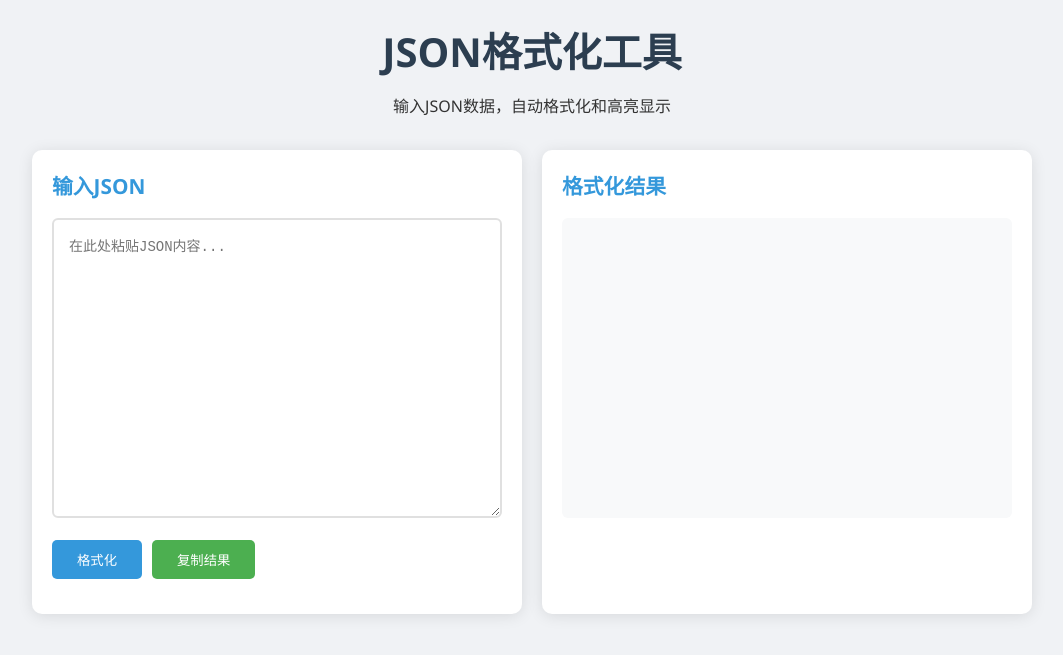
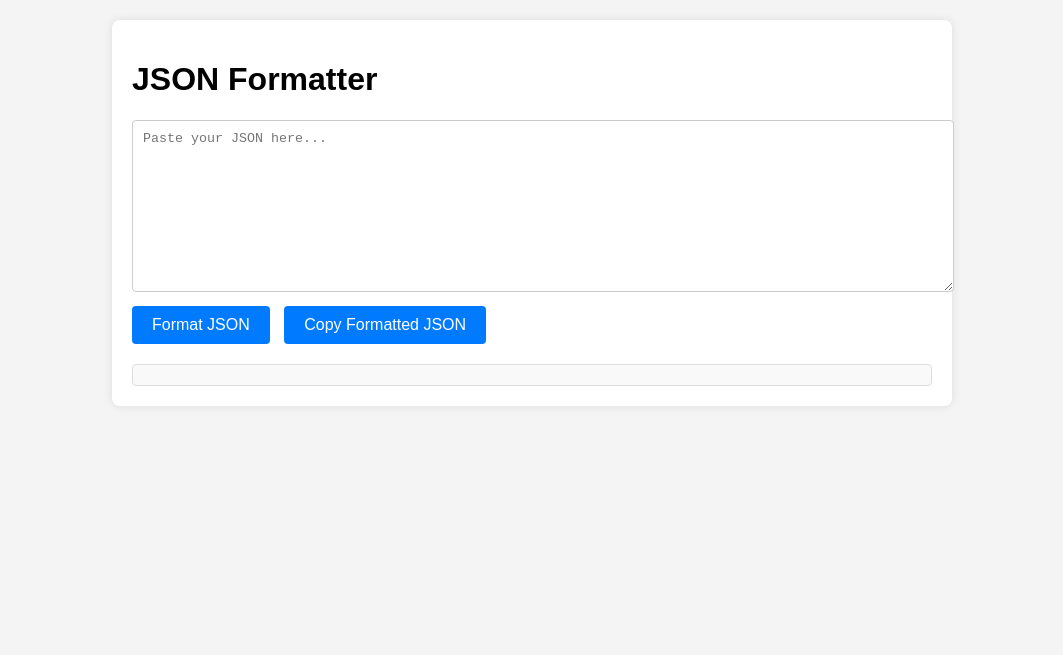
Before and after one commit to cllstudy/cllstudy.github.io, a Jekyll site: the page json.html, which Jekyll copies as it is, in a window 1280 px wide. Shown: the top 655 px of the page, without its empty margins (108-1171 px from the left). Built offline with Jekyll 4.4.1, drawn with Linux system fonts in a browser that asks for light colours.

Commit message:
Update json.html

```diff
--- a/json.html
+++ b/json.html
@@ -1,209 +1,179 @@
 <!DOCTYPE html>
-<html lang="zh-CN">
+<html lang="en">
 <head>
     <meta charset="UTF-8">
     <meta name="viewport" content="width=device-width, initial-scale=1.0">
-    <title>JSON格式化工具</title>
+    <title>JSON Formatter</title>
     <style>
-        * {
+        body {
+            font-family: Arial, sans-serif;
+            background-color: #f4f4f4;
             margin: 0;
-            padding: 0;
-            box-sizing: border-box;
-            font-family: 'Segoe UI', Tahoma, Geneva, Verdana, sans-serif;
-        }
-
-        body {
-            background: #f0f2f5;
-            color: #333;
-            line-height: 1.6;
             padding: 20px;
         }
-
         .container {
-            max-width: 1000px;
+            max-width: 800px;
             margin: 0 auto;
+            background: #fff;
+            padding: 20px;
+            box-shadow: 0 0 10px rgba(0, 0, 0, 0.1);
+            border-radius: 8px;
         }
-
-        .header {
-            text-align: center;
-            margin-bottom: 30px;
-        }
-
-        .header h1 {
-            color: #2c3e50;
-            font-size: 2.5em;
-            margin-bottom: 10px;
-        }
-
-        .tool-container {
-            display: flex;
-            gap: 20px;
-            margin-bottom: 20px;
-        }
-
-        .input-section, .output-section {
-            flex: 1;
-            background: white;
-            border-radius: 10px;
-            box-shadow: 0 2px 15px rgba(0, 0, 0, 0.1);
-            padding: 20px;
-        }
-
-        h2 {
-            color: #3498db;
-            margin-bottom: 15px;
-            font-size: 1.3em;
-        }
-
         textarea {
             width: 100%;
-            height: 300px;
-            padding: 15px;
-            border: 2px solid #e0e0e0;
-            border-radius: 6px;
+            height: 150px;
+            padding: 10px;
+            font-family: monospace;
+            border: 1px solid #ccc;
+            border-radius: 4px;
             resize: vertical;
+        }
+        .buttons {
+            margin-top: 10px;
+        }
+        button {
+            padding: 10px 20px;
+            font-size: 16px;
+            cursor: pointer;
+            border: none;
+            border-radius: 4px;
+            background-color: #007bff;
+            color: #fff;
+            margin-right: 10px;
+        }
+        button:hover {
+            background-color: #0056b3;
+        }
+        .formatted-json {
+            margin-top: 20px;
+            padding: 10px;
+            background-color: #f9f9f9;
+            border: 1px solid #ddd;
+            border-radius: 4px;
             font-family: monospace;
-            font-size: 14px;
-            margin-bottom: 15px;
+            white-space: pre-wrap;
+            word-wrap: break-word;
         }
-
-        button {
-            background: #3498db;
-            color: white;
-            border: none;
-            padding: 10px 25px;
-            border-radius: 5px;
+        .collapsible {
             cursor: pointer;
-            transition: background 0.3s ease;
+            color: #007bff;
         }
-
-        button:hover {
-            background: #2980b9;
+        .collapsible::before {
+            content: "[-] ";
         }
-
-        #output {
-            white-space: pre-wrap;
-            padding: 15px;
-            border-radius: 6px;
-            background: #f8f9fa;
-            font-family: monospace;
-            font-size: 14px;
-            min-height: 300px;
+        .collapsible.collapsed::before {
+            content: "[+] ";
         }
-
-        .json-key {
-            color: #d32f2f;
+        .collapsible-content {
+            margin-left: 20px;
+            display: block;
         }
-
-        .json-string {
-            color: #689f38;
+        .collapsible-content.collapsed {
+            display: none;
         }
-
-        .json-number {
-            color: #1976d2;
+        .key {
+            color: #d14;
         }
-
-        .json-boolean {
-            color: #ab47bc;
+        .string {
+            color: #090;
         }
-
-        .json-null {
-            color: #666;
+        .number {
+            color: #905;
         }
-
-        .error {
-            color: #e53935;
-            margin-top: 10px;
-            font-weight: bold;
+        .boolean {
+            color: #00f;
         }
-
-        .toolbar {
-            display: flex;
-            gap: 10px;
-            margin-bottom: 15px;
-        }
-
-        .copy-btn {
-            background: #4CAF50;
-        }
-
-        .copy-btn:hover {
-            background: #45a049;
+        .null {
+            color: #999;
         }
     </style>
 </head>
 <body>
     <div class="container">
-        <div class="header">
-            <h1>JSON格式化工具</h1>
-            <p>输入JSON数据，自动格式化和高亮显示</p >
+        <h1>JSON Formatter</h1>
+        <textarea id="json-input" placeholder="Paste your JSON here..."></textarea>
+        <div class="buttons">
+            <button onclick="formatJson()">Format JSON</button>
+            <button onclick="copyFormattedJson()">Copy Formatted JSON</button>
         </div>
-
-        <div class="tool-container">
-            <div class="input-section">
-                <h2>输入JSON</h2>
-                <textarea id="input" placeholder="在此处粘贴JSON内容..."></textarea>
-                <div class="toolbar">
-                    <button onclick="formatJSON()">格式化</button>
-                    <button class="copy-btn" onclick="copyToClipboard()">复制结果</button>
-                </div>
-                <div id="error" class="error"></div>
-            </div>
-
-            <div class="output-section">
-                <h2>格式化结果</h2>
-                <div id="output"></div>
-            </div>
-        </div>
+        <div id="formatted-json" class="formatted-json"></div>
     </div>
 
     <script>
-        function formatJSON() {
-            const input = document.getElementById('input').value;
-            const output = document.getElementById('output');
-            const error = document.getElementById('error');
-
+        function formatJson() {
+            const input = document.getElementById('json-input').value;
             try {
-                const parsed = JSON.parse(input);
-                const formatted = JSON.stringify(parsed, null, 4);
-                output.innerHTML = syntaxHighlight(formatted);
-                error.textContent = '';
+                const parsedJson = JSON.parse(input);
+                const formattedJson = formatJsonToHtml(parsedJson);
+                document.getElementById('formatted-json').innerHTML = formattedJson;
+                addCollapsibleListeners();
             } catch (e) {
-                error.textContent = '错误：无效的JSON格式 - ' + e.message;
-                output.textContent = '';
+                document.getElementById('formatted-json').innerHTML = '<span style="color: red;">Invalid JSON</span>';
             }
         }
 
-        function syntaxHighlight(json) {
-            json = json.replace(/&/g, '&amp;').replace(/</g, '&lt;').replace(/>/g, '&gt;');
-            return json.replace(/("(\\u[a-zA-Z0-9]{4}|\\[^u]|[^\\"])*"(\s*:)?|\b(true|false|null)\b|-?\d+(?:\.\d*)?(?:[eE][+\-]?\d+)?)/g,
-                match => {
-                    let cls = 'json-number';
-                    if (/^"/.test(match)) {
-                        if (/:$/.test(match)) {
-                            cls = 'json-key';
-                        } else {
-                            cls = 'json-string';
-                        }
-                    } else if (/true|false/.test(match)) {
-                        cls = 'json-boolean';
-                    } else if (/null/.test(match)) {
-                        cls = 'json-null';
-                    }
-                    return '<span class="' + cls + '">' + match + '</span>';
-                });
+        function formatJsonToHtml(json) {
+            if (typeof json !== 'object' || json === null) {
+                return `<span class="${getTypeClass(json)}">${JSON.stringify(json)}</span>`;
+            }
+
+            let html = '{';
+            if (Array.isArray(json)) {
+                html = '[';
+            }
+
+            const keys = Object.keys(json);
+            keys.forEach((key, index) => {
+                const value = json[key];
+                const isObject = typeof value === 'object' && value !== null;
+                const isArray = Array.isArray(value);
+
+                if (isObject || isArray) {
+                    html += `<div class="collapsible">"${key}": ${isArray ? '[' : '{'}</div>`;
+                    html += `<div class="collapsible-content">${formatJsonToHtml(value)}</div>`;
+                    html += isArray ? ']' : '}';
+                } else {
+                    html += `<div>"<span class="key">${key}</span>": <span class="${getTypeClass(value)}">${JSON.stringify(value)}</span></div>`;
+                }
+
+                if (index < keys.length - 1) {
+                    html += ',';
+                }
+            });
+
+            html += Array.isArray(json) ? ']' : '}';
+            return html;
         }
 
-        function copyToClipboard() {
-            const output = document.getElementById('output');
-            const textarea = document.createElement('textarea');
-            textarea.value = output.textContent;
-            document.body.appendChild(textarea);
-            textarea.select();
-            document.execCommand('copy');
-            document.body.removeChild(textarea);
-            alert('已复制到剪贴板！');
+        function getTypeClass(value) {
+            if (typeof value === 'string') return 'string';
+            if (typeof value === 'number') return 'number';
+            if (typeof value === 'boolean') return 'boolean';
+            if (value === null) return 'null';
+            return '';
         }
+
+        function addCollapsibleListeners() {
+            const collapsibles = document.querySelectorAll('.collapsible');
+            collapsibles.forEach(collapsible => {
+                collapsible.addEventListener('click', function() {
+                    this.classList.toggle('collapsed');
+                    const content = this.nextElementSibling;
+                    content.classList.toggle('collapsed');
+                });
+            });
+        }
+
+        function copyFormattedJson() {
+            const formattedJson = document.getElementById('formatted-json').innerText;
+            navigator.clipboard.writeText(formattedJson).then(() => {
+                alert('Formatted JSON copied to clipboard!');
+            }).catch(err => {
+                console.error('Failed to copy text: ', err);
+            });
+        }
+
+        document.getElementById('json-input').addEventListener('input', formatJson);
     </script>
 </body>
 </html>
```
